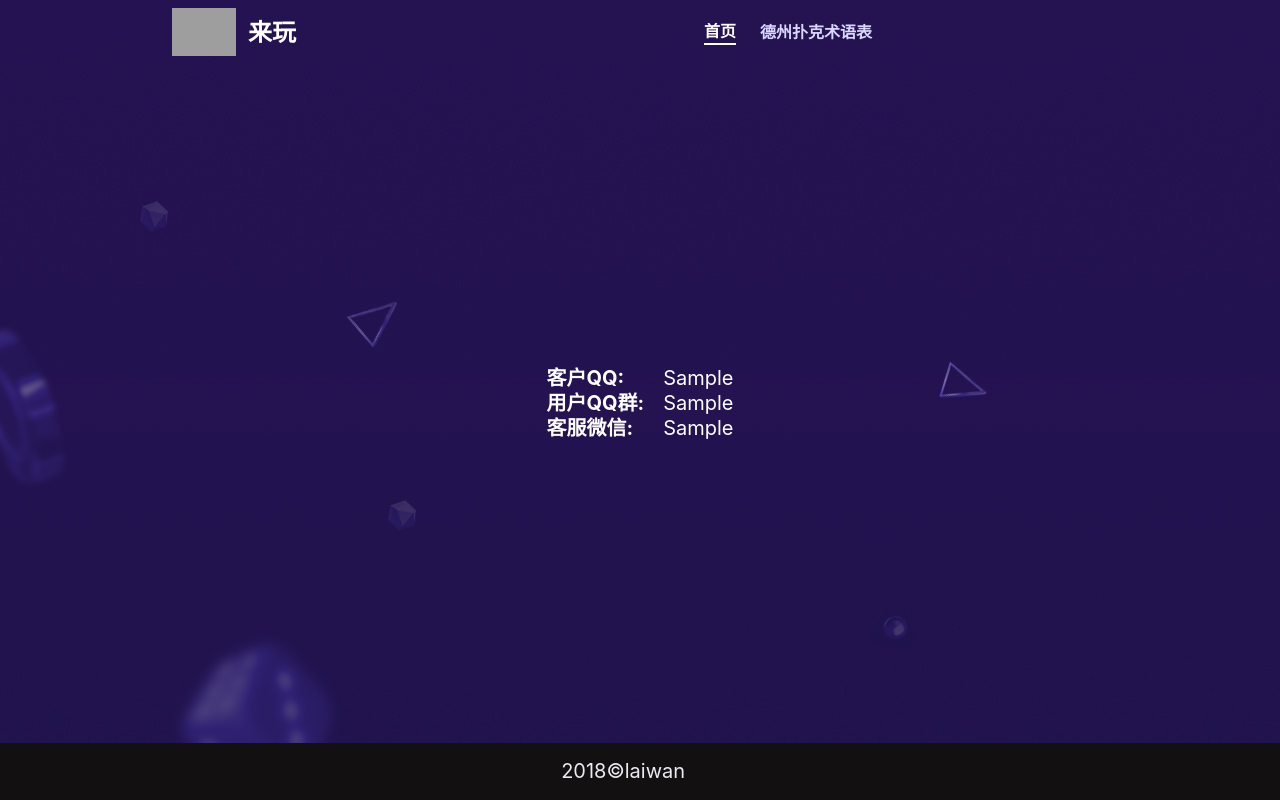
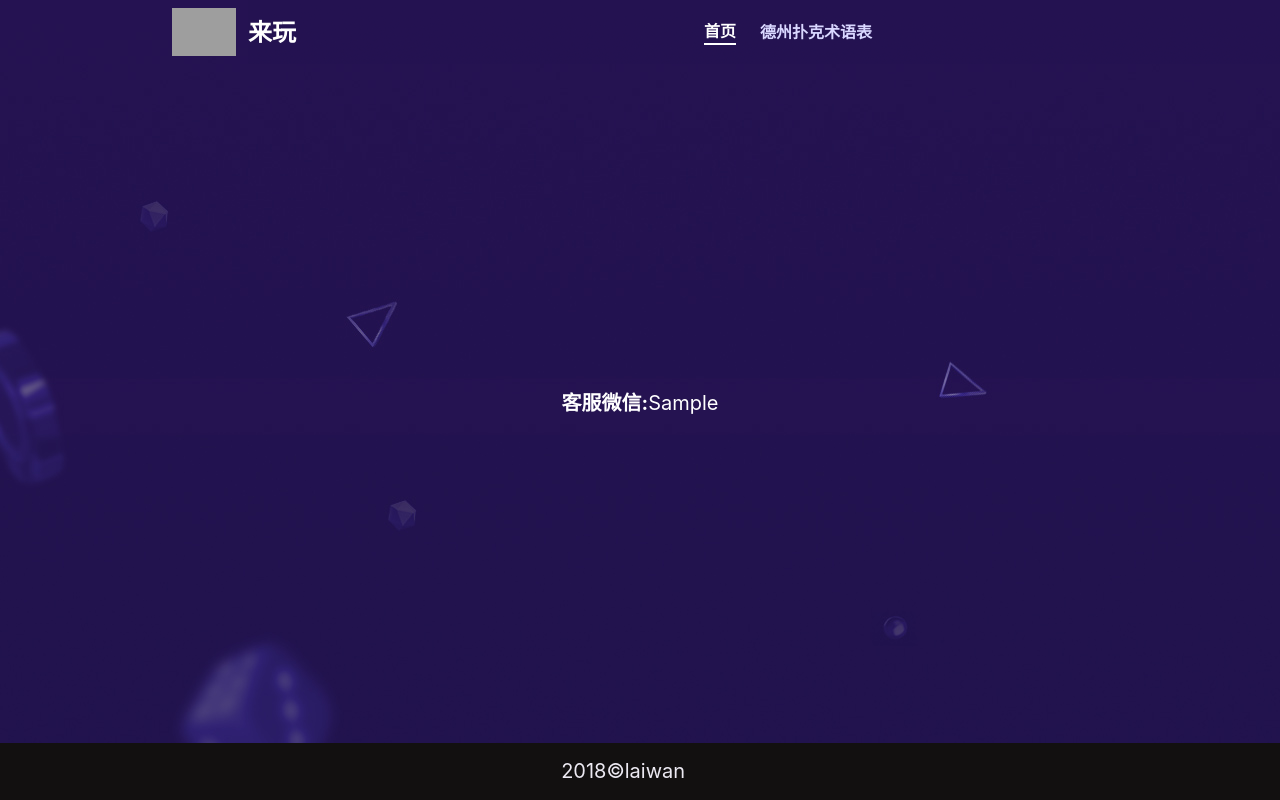
Before and after one commit to joebanezair/my-codes-2108-2204, a Python web app: template src/templates/support.html in a window 1280 px wide. Run offline with Jinja, Linux system fonts and the light colour scheme; the template is opened without the code that fills it: most values are stand-ins (such as "Sample title", 1, 10 or a date in 2020); grey boxes are pictures that could not be loaded.

Commit message:
去掉support页面的qq和qq群联系方式 (#129)

```diff
--- a/src/templates/support.html
+++ b/src/templates/support.html
@@ -148,14 +148,6 @@
                     <div class="center">
                             <table class="center subtitle has-text-white">
                                 <tr>
-                                    <th class="has-text-white">客户QQ:</th>
-                                    <td>{{ support_qq }}</td>
-                                </tr>
-                                <tr>
-                                    <th class="has-text-white">用户QQ群:&nbsp;&nbsp;&nbsp;&nbsp;</th>
-                                    <td>{{ support_qq_group }}</td>
-                                </tr>
-                                <tr>
                                     <th class="has-text-white">客服微信:</th>
                                     <td>{{ support_wechat }}</td>
                                 </tr>
--- a/src/views/views.py
+++ b/src/views/views.py
@@ -65,8 +65,6 @@ class AppSupportView(HTTPMethodView):
     async def get(self, request, **kwargs):
         return template(
             'support.html',
-            support_qq='2543775150',
-            support_qq_group='576398409',
             support_wechat='laiwankefu',
         )
 
```
